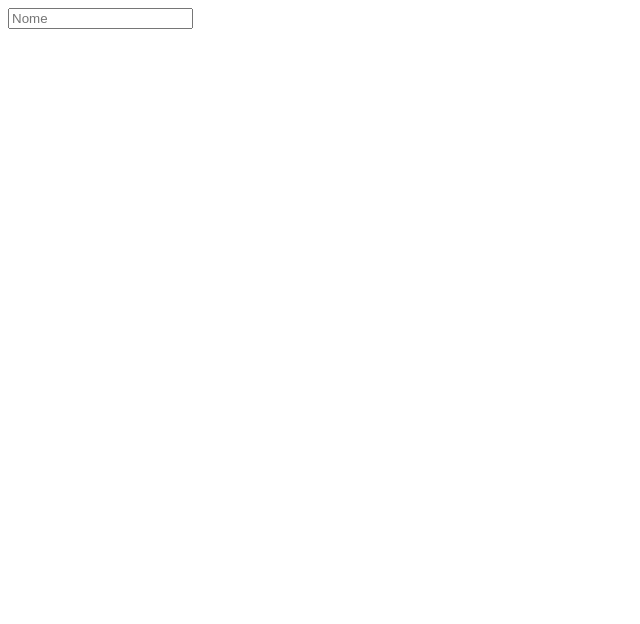
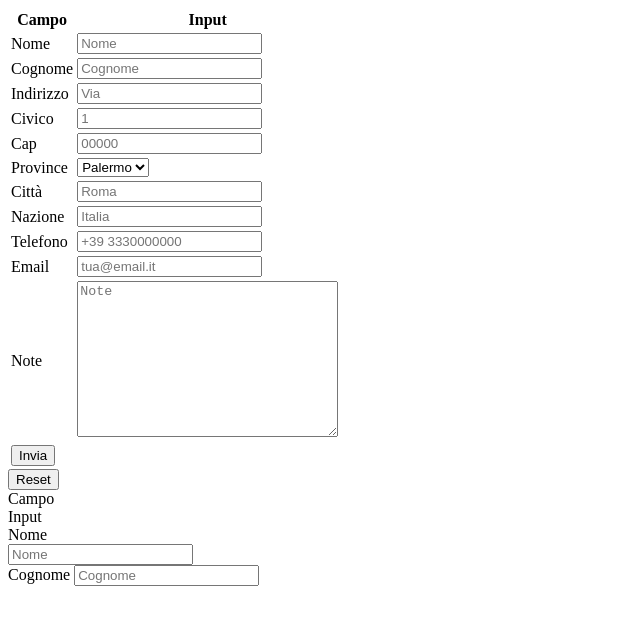
Before and after one commit to benrig2533/benrig2533.github.io, a plain HTML site: page formspedizione.html in a window 1280 px wide. Shown: the whole page, without its empty margins (0-640 px from the left). Drawn offline with Linux system fonts and the light colour scheme.

Commit message:
finale html

```diff
--- a/formspedizione.html
+++ b/formspedizione.html
@@ -1,12 +1,159 @@
 <!DOCTYPE html>
-<html>
+<html lang="it">
 <head>
     <meta charset="utf-8">
     <title>form spedizione</title>
 </head>
 <body>
-  <form>
-    <input type="text" name="name" placeholder="Nome">
-  </form>
+
+  <table>
+
+    <form method="get" action="" id="delivery" autocomplete="on"> <!--in action mettiamo un lik-->
+
+      <tr>
+        <th>Campo</th>
+        <th>Input</th>
+      </tr>
+
+      <tr>
+        <td>
+          <label for="name">Nome</label>
+        </td>
+        <td>
+          <input id="name" type="text" name="name" placeholder="Nome" placeholder="" required>
+        </td>
+      </tr>
+
+      <tr>
+        <td>
+          <label for="lastname">Cognome</label>
+        </td>
+        <td>
+          <input id="lastname" type="text" name="lastname" placeholder="Cognome" required>
+        </td>
+      </tr>
+
+      <tr>
+        <td>
+          <label for="address">Indirizzo</label>
+        </td>
+        <td>
+          <input id="address" type="text" name="address" placeholder="Via" required>
+        </td>
+      </tr>
+
+      <tr>
+        <td>
+          <label for="po">Civico</label>
+        </td>
+        <td>
+          <input id="po" type="number" name="po" placeholder="1">
+        </td>
+      </tr>
+
+      <tr>
+        <td>
+          <label for="cap">Cap</label>
+        </td>
+        <td>
+          <input id="cap" type="number" name="cap" placeholder="00000">
+        </td>
+      </tr>
+
+      <tr>
+        <td>
+          <label for="proinces">Province</label>
+        </td>
+        <td>
+          <!--le provincie sono codificate, cioè sono un numero limitato e si possono conoscere tutte, allore uso la select-->
+          <select name="provinces" id="province">
+            <option value="PA">Palermo</option>
+            <option value="MI">Milano</option>
+            <option value="TO">Torino</option>
+            <option value="RO">Roma</option>
+            <option value="OTHER">Altro</option>
+          </select>
+        </td>
+      </tr>
+
+      <tr>
+        <td>
+          <label for="city">Città</label>
+        </td>
+        <td>
+          <input id="city" type="text" name="city" placeholder="Roma">
+        </td>
+      </tr>
+
+      <tr>
+        <td>
+          <label for="country">Nazione</label>
+        </td>
+        <td>
+          <input id="country" type="text" name="country" placeholder="Italia" required>
+        </td>
+      </tr>
+
+      <tr>
+        <td>
+          <label for="phone">Telefono</label>
+        </td>
+        <td>
+          <input id="phone" type="tel" name="phone" placeholder="+39 3330000000">
+        </td>
+      </tr>
+
+      <tr>
+        <td>
+          <label for="email">Email</label>
+        </td>
+        <td>
+          <input id="email" type="email" name="email" placeholder="tua@email.it" required>
+        </td>
+      </tr>
+
+      <tr>
+        <td>
+          <label for="note">Note</label>
+        </td>
+        <td>
+          <textarea name="note" id="note" cols="30" rows="10" placeholder="Note"></textarea>
+        </td>
+      </tr>
+
+      <tr>
+        <td colspan="2">
+          <input type="submit" value="Invia">
+        </td>
+      </tr>
+    </form>
+
+  </table>
+
+  <button type="reset">Reset</button>
+
+<!--Adesso utilizziamo div e e style per creare la stessa formattazione in tabella-->
+
+
+<form method="get" action="" id="delivery" autocomplete="on"> <!--in action mettiamo un lik-->
+
+  <div>
+    <div>Campo</div>
+    <div>Input</div>
+  </div>
+
+
+  <div>
+    <div><label for="name">Nome</label></div>
+    <div><input id="name" type="text" name="name" placeholder="Nome" placeholder="" required></div>
+  </div>
+
+  <div>
+    <span><label for="lastname">Cognome</label></span>
+    <span><input id="lastname" type="text" name="lastname" placeholder="Cognome" required></span>
+  </div>
+</form>
+
+
 </body>
 </html>
```
Also changed, not shown: esercitazione 1/hummus.html (+3 -3 lines), index.html (+2 -2 lines).
